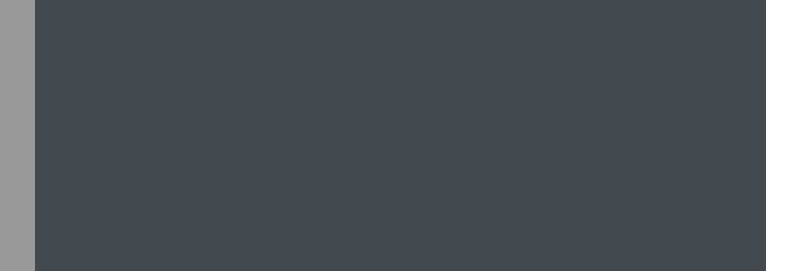
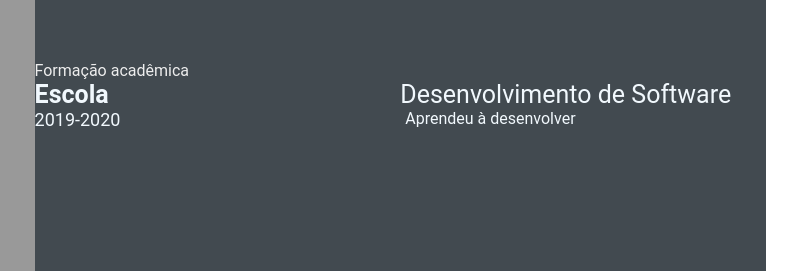
Before and after one commit to The-MKon/Testando, a plain HTML site: page index.html in a window 1280 px wide. Shown: the part 289-560 px from the top of the page, 386-1183 px from the left. Drawn offline with Linux system fonts and the light colour scheme.

Commit message:
feature: add education (#6)

```diff
--- a/index.html
+++ b/index.html
@@ -66,6 +66,21 @@
                     </div>
                 </div>
             </section>
+            <section class="education gap">
+                <div class="right-title">Formação acadêmica</div>
+                <div class="education-contents">
+                    <div class="education-left">
+                        <p class="education-school-name">Escola</p>
+                        <p class="education-time-period">2019-2020</p>
+                    </div>
+                    <div class="education-right">
+                        <p class="education-subject">Desenvolvimento de Software</p>
+                        <p class="education-desc">
+                            Aprendeu à desenvolver
+                        </p>
+                    </div>
+                </div>
+            </section>
         </section>
     </main>
 </body>
--- a/style.css
+++ b/style.css
@@ -119,7 +119,7 @@
 }
 
 .exp-time-period,
-.educationp-time-period,
+.education-time-period,
 .awards-time-period {
     font-size: 18px;
 }
```
